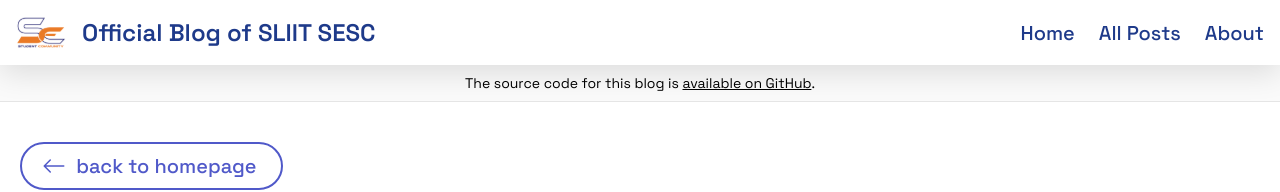
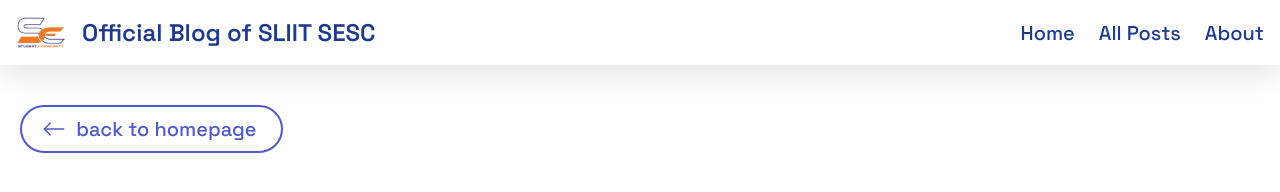
Before and after one commit to sliitsesc/sesc-blog, a Next.js app: page /posts/SLIITXtreme-3.0 in a window 1280 px wide. Shown: the top 192 px of the page. Built offline with nearby package versions, Linux system fonts and the light colour scheme.

Commit message:
Post Preview fixing 2

```diff
--- a/src/app/posts/[slug]/page.tsx
+++ b/src/app/posts/[slug]/page.tsx
@@ -21,7 +21,7 @@ export default async function Post(props: Params) {
 
   return (
     <main>
-      <Alert preview={post.preview} />
+      {/*<Alert preview={post.preview} />*/}
       <Container>
         <Header />
         <article className="mb-32">
```
